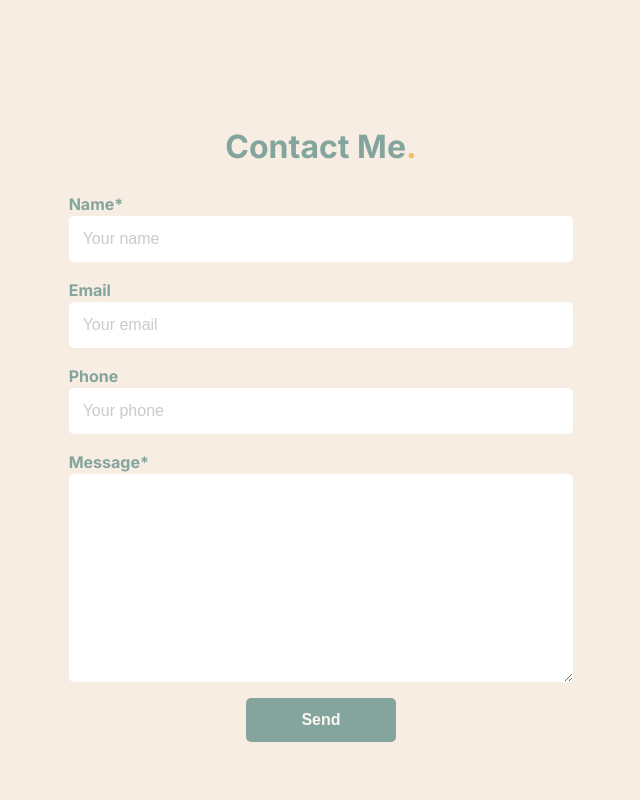
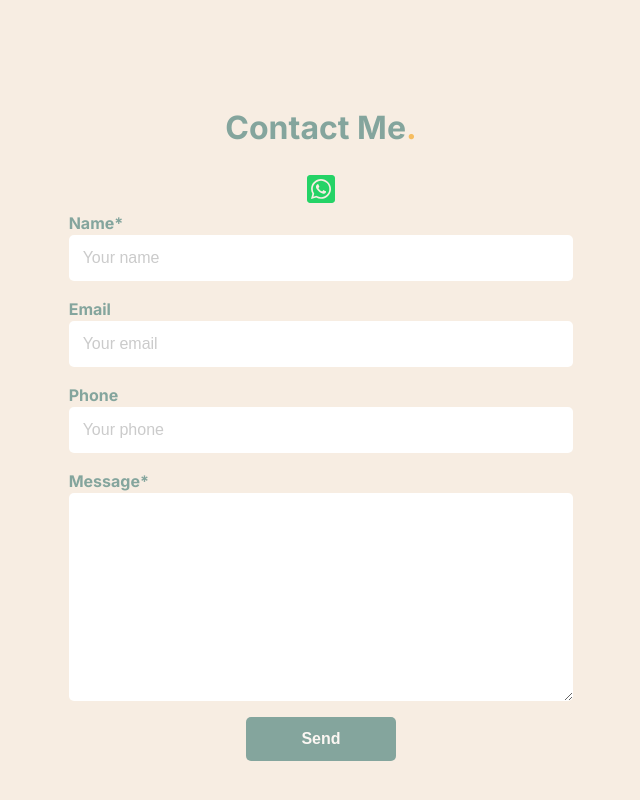
Before and after one commit to Lulzies87/portfolio, a React (Vite) app in the folder app/: page / in a window 1280 px wide. Shown: the part 4437-5237 px from the top of the page, without its empty margins (319-959 px from the left). Built offline with nearby package versions, Linux system fonts and the light colour scheme; no server answers; a web font is replaced by a local one.

Commit message:
add whatsapp icon

```diff
--- a/app/package.json
+++ b/app/package.json
@@ -13,7 +13,8 @@
     "axios": "^1.7.9",
     "gsap": "^3.12.5",
     "react": "^18.3.1",
-    "react-dom": "^18.3.1"
+    "react-dom": "^18.3.1",
+    "react-icons": "^5.4.0"
   },
   "devDependencies": {
     "@types/node": "^22.10.2",
--- a/app/src/components/Contact/Contact.module.scss
+++ b/app/src/components/Contact/Contact.module.scss
@@ -3,6 +3,15 @@
 .contactContainer {
     height: 100vh;
     align-content: center;
+
+    &__contactButton {
+        display: inline-flex;
+        transition: transform 0.2s;
+
+        &:hover {
+            transform: scale(1.1);
+        }
+    }
 }
 
 .formContainer {
--- a/app/src/components/Contact/Contact.tsx
+++ b/app/src/components/Contact/Contact.tsx
@@ -1,6 +1,7 @@
 import { useEffect, useRef, useState } from "react";
 import { gsap } from "gsap";
 import { server } from "../../apiConfig";
+import { FaWhatsappSquare } from "react-icons/fa";
 import styles from "./Contact.module.scss";
 
 export default function Contact() {
@@ -132,6 +133,16 @@
       <h1>
         Contact Me<span className="text-accent">.</span>
       </h1>
+
+      <a
+        className={styles.contactContainer__contactButton}
+        href="https://wa.me/+972532276659"
+        target="_blank"
+        rel="noopener noreferrer"
+      >
+        <FaWhatsappSquare color="#25D366" size="32px" />
+      </a>
+
       {status && <div className={styles.status}>{status}</div>}
       <form
         ref={formRef}
```
Also changed, not shown: 1 other file (tests, documents, lock files or other folders).
